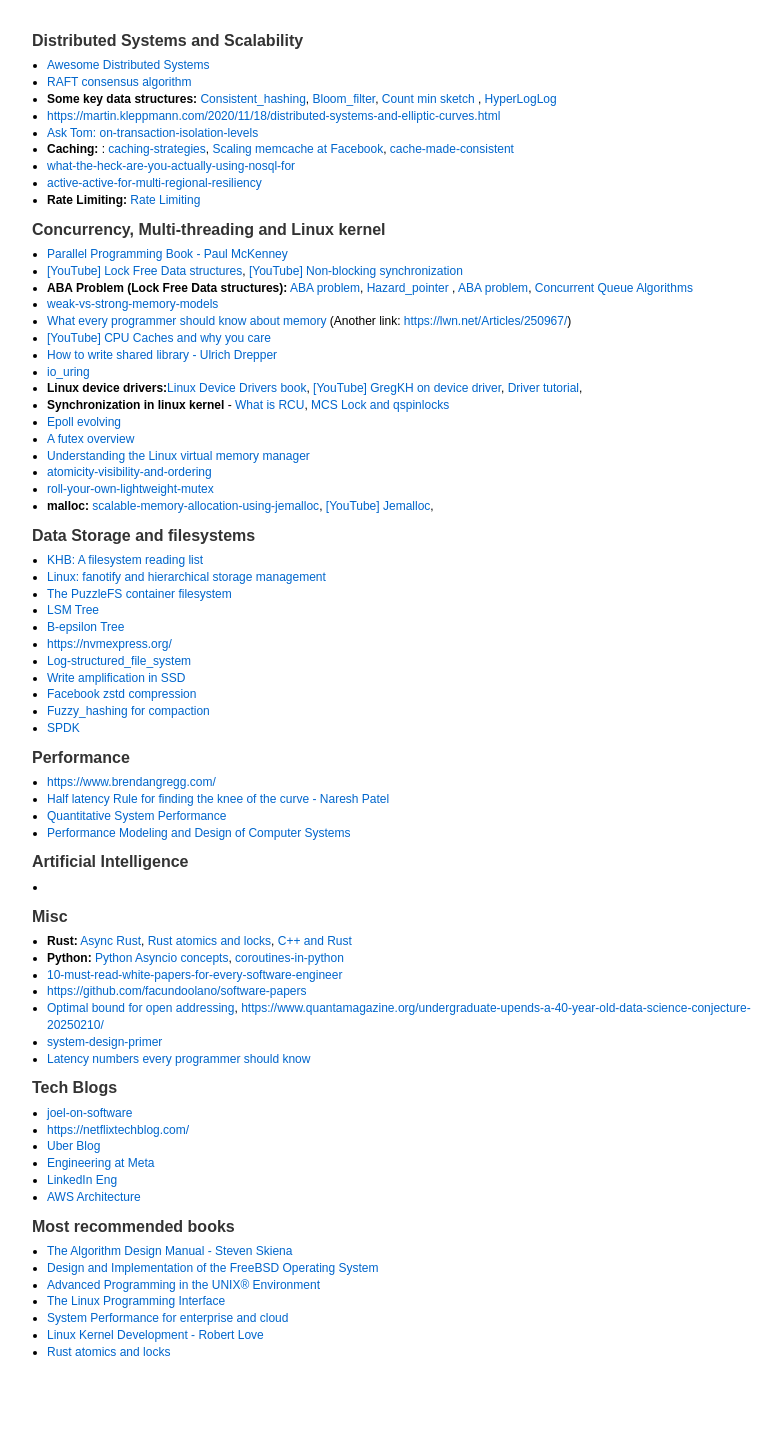
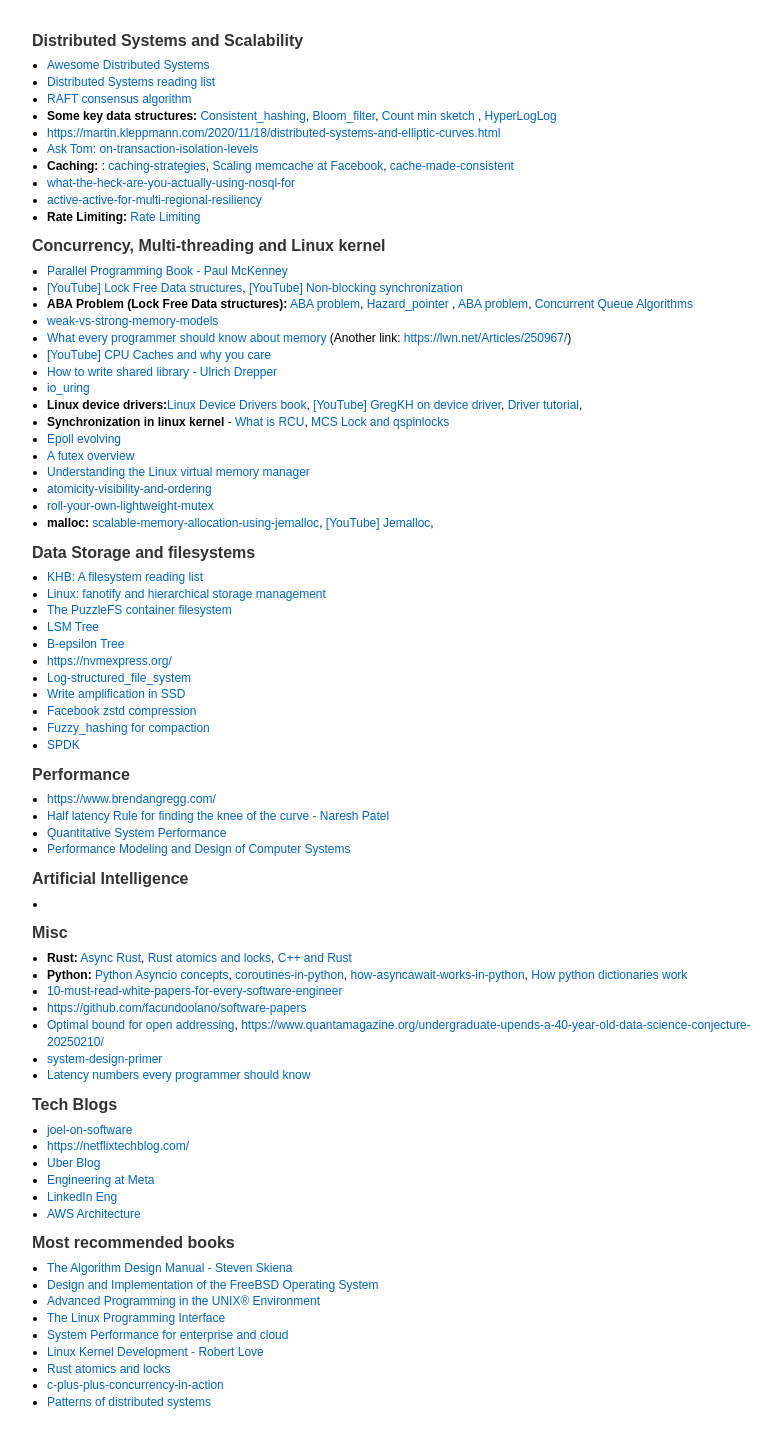
Before and after one commit to niraj17/niraj17.github.io, a Jekyll site: the page info/tech.html, which Jekyll copies as it is, in a window 1280 px wide. Shown: the whole page, without its empty margins (223-1005 px from the left). Built offline with Jekyll 4.4.1, drawn with Linux system fonts in a browser that asks for light colours; before the commit the page ends 1401 px from its top, so only the background shows below that.

Commit message:
Update tech.html

```diff
--- a/info/tech.html
+++ b/info/tech.html
@@ -97,6 +97,7 @@
       <h2>Distributed Systems and Scalability</h2>
       <ul>
           <li> <a href=https://github.com/theanalyst/awesome-distributed-systems?tab=readme-ov-file>Awesome Distributed Systems</a>
+          <li> <a href=https://ferd.ca/a-distributed-systems-reading-list.html>Distributed Systems reading list</a>
           <li> <a href=https://raft.github.io/>RAFT consensus algorithm</a>
           <li> <b>Some key data structures:</b> <a href=https://en.wikipedia.org/wiki/Consistent_hashing>Consistent_hashing</a>, <a href=https://en.wikipedia.org/wiki/Bloom_filter>Bloom_filter</a>, <a href=https://en.wikipedia.org/wiki/Count%E2%80%93min_sketch>Count min sketch</a> , <a href=https://en.wikipedia.org/wiki/HyperLogLog>HyperLogLog</a>
           <li> <a href=https://martin.kleppmann.com/2020/11/18/distributed-systems-and-elliptic-curves.html>https://martin.kleppmann.com/2020/11/18/distributed-systems-and-elliptic-curves.html</a>
@@ -170,7 +171,7 @@
       <h2>Misc</h2>
      <ul>
         <li><b>Rust:</b> <a href=https://rust-lang.github.io/async-book/>Async Rust</a>, <a href=https://marabos.nl/atomics/>Rust atomics and locks</a>, <a href=https://www.tangramvision.com/blog/c-rust-interior-mutability-moving-and-ownership>C++ and Rust</a>
-        <li><b>Python:</b> <a href=https://docs.python.org/3/howto/a-conceptual-overview-of-asyncio.html>Python Asyncio concepts</a>, <a href=https://albatross.hashnode.dev/coroutines-in-python>coroutines-in-python</a>
+        <li><b>Python:</b> <a href=https://docs.python.org/3/howto/a-conceptual-overview-of-asyncio.html>Python Asyncio concepts</a>, <a href=https://albatross.hashnode.dev/coroutines-in-python>coroutines-in-python</a>, <a href=https://tenthousandmeters.com/blog/python-behind-the-scenes-12-how-asyncawait-works-in-python/>how-asyncawait-works-in-python</a>, <a href=https://tenthousandmeters.com/blog/python-behind-the-scenes-10-how-python-dictionaries-work/>How python dictionaries work</a>
 	<li><a href=https://devcookies.medium.com/10-must-read-white-papers-for-every-software-engineer-a205f1eba82b>10-must-read-white-papers-for-every-software-engineer</a>
         <li><a href=https://github.com/facundoolano/software-papers>https://github.com/facundoolano/software-papers</a>
         <li><a href=https://arxiv.org/abs/2501.02305>Optimal bound for open addressing</a>, <a href=https://www.quantamagazine.org/undergraduate-upends-a-40-year-old-data-science-conjecture-20250210/> https://www.quantamagazine.org/undergraduate-upends-a-40-year-old-data-science-conjecture-20250210/</a>
@@ -201,7 +202,8 @@
          <li> <a href=https://www.brendangregg.com/books.html>System Performance for enterprise and cloud</a>
          <li> <a href=https://rlove.org/>Linux Kernel Development - Robert Love</a>
          <li> <a href=https://marabos.nl/atomics/>Rust atomics and locks</a>
-
+         <li> <a href=https://www.manning.com/books/c-plus-plus-concurrency-in-action-second-edition>c-plus-plus-concurrency-in-action</a>
+         <li> <a href=https://martinfowler.com/articles/patterns-of-distributed-systems/>Patterns of distributed systems</a>
      </ul>
      </div>
     </div>
```
